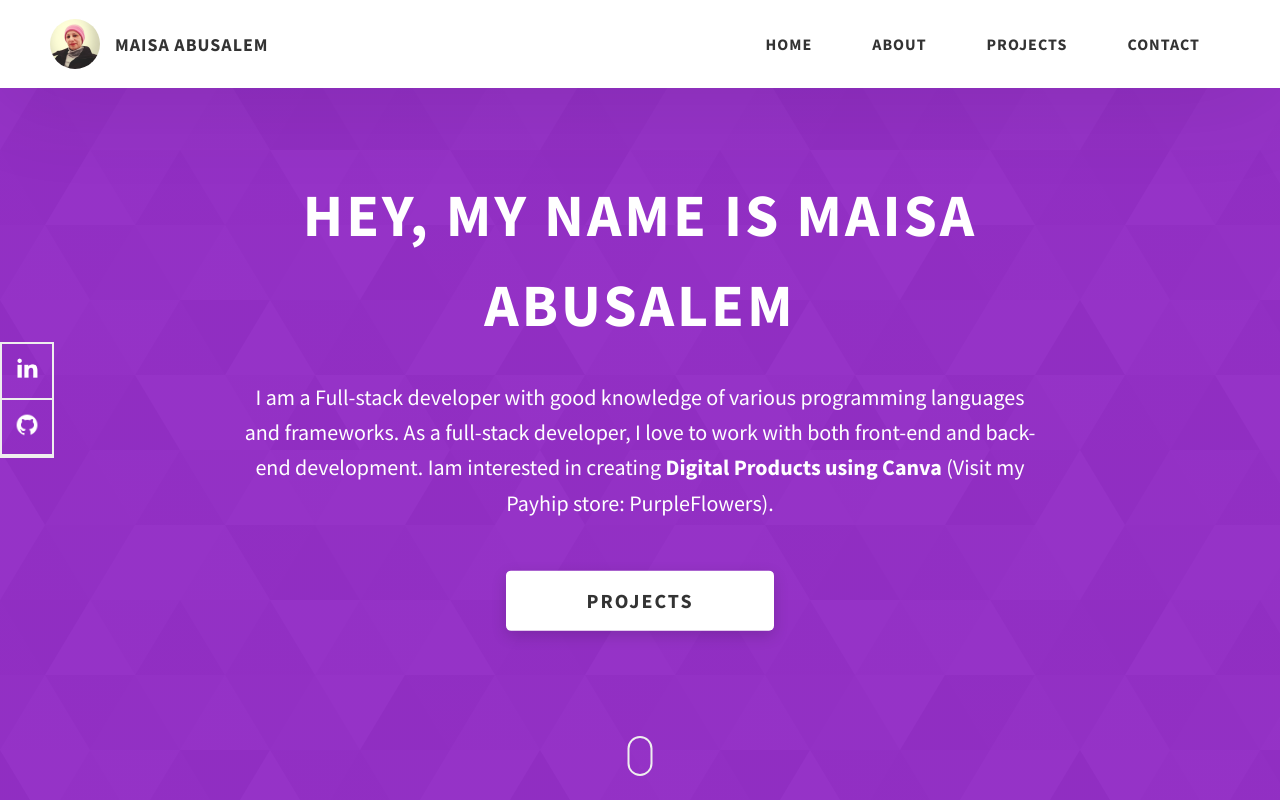
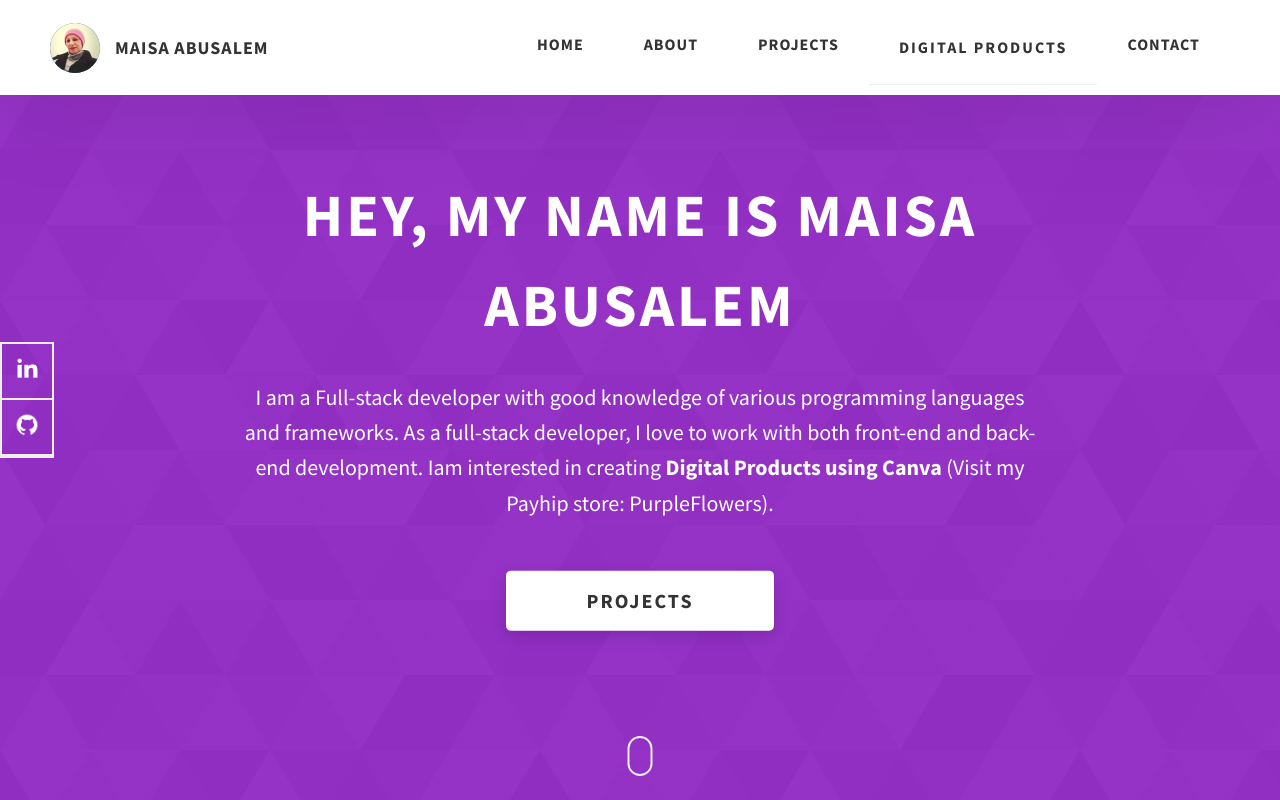
Before and after one commit to maisa80/MaisaPortfolio, a website: page index.html in a window 1280 px wide. Shown: the top 800 px of the page. Drawn offline with Linux system fonts and the light colour scheme.

Commit message:
add link to main menu

```diff
--- a/index.html
+++ b/index.html
@@ -44,6 +44,9 @@
               <a href="./index.html#projects" class="header__link">
                 Projects
               </a>
+            </li>
+            <li class="header__sm-menu-link">
+              <a href="./PurpleflowersPayhipstore.html"> Digital Products </a>
             </li>
             <li class="header__link-wrapper">
               <a href="./index.html#contact" class="header__link"> Contact </a>
```
